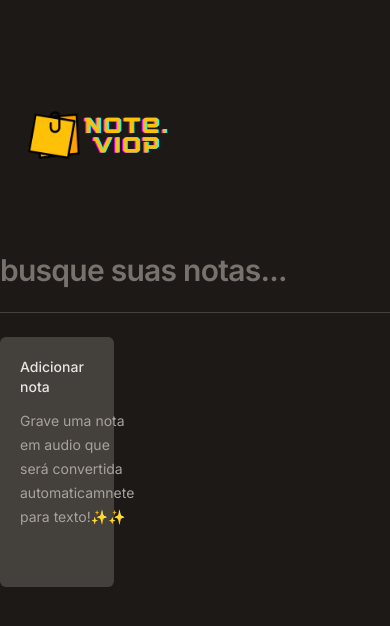
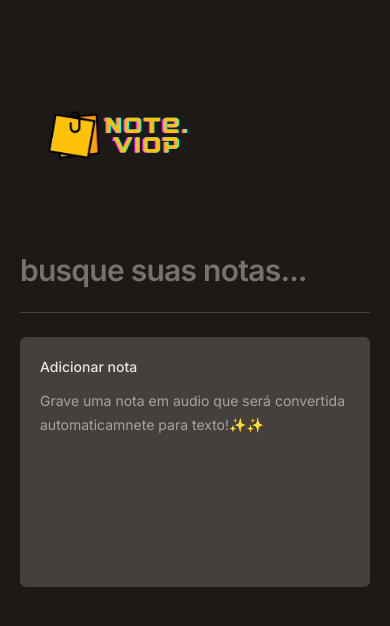
Before and after one commit to mateusfsdev/nlwexpertreact, a React (Vite) app: page / in a window 390 px wide. Shown: the top 626 px of the page. Built offline with nearby package versions, Linux system fonts and the light colour scheme.

Commit message:
responsive in tailwindcss god god god ✔🧃✔🧃✨

```diff
--- a/src/app.tsx
+++ b/src/app.tsx
@@ -51,7 +51,7 @@
 
 
   return (
-    <div className='mx-auto max-w-6xl my-12 space-y-6'>
+    <div className='mx-auto max-w-6xl my-12 space-y-6 px-5 md:px-0'>
       <img src={logo} alt="Logo site'bloco de notas.voip'" />
 
       <form className='w-full'>
@@ -66,7 +66,7 @@
 
       <div className='h-px bg-stone-700' />
 
-      <div className='grid grid-cols-3 auto-rows-[250px] gap-6'>
+      <div className='grid grid-cols-1 md:grid-cols-2 lg:grid-cols-3 auto-rows-[250px] gap-6'>
         <NewNote onNoteCreated={onNoteCreated}/>
 
         {filteredNotes.map(note =>{
--- a/src/components/newnotecard.tsx
+++ b/src/components/newnotecard.tsx
@@ -105,7 +105,7 @@
 
         <Dialog.DialogPortal>
           <Dialog.DialogOverlay className="inset-0 fixed bg-stone-950/60">
-            <Dialog.Content className="fixed overflow-hidden left-1/2 top-1/2 -translate-y-1/2 -translate-x-1/2 h-[60vh] max-w-[640px] w-full bg-stone-700 rounded-md flex flex-col aoutline-none">
+            <Dialog.Content className="fixed overflow-hidden inset-0 md:inset-auto md:left-1/2 md:top-1/2 md:-translate-y-1/2 md:-translate-x-1/2 md:h-[60vh] md:max-w-[640px] w-full bg-stone-700 md:rounded-md flex flex-col aoutline-none">
               <Dialog.Close className="absolute right-0 top-0 bg-stone-600 p-1.5 text-stone-400">
                 <X className="size-4
                 hover:text-stone-200" />
--- a/src/components/notecards.tsx
+++ b/src/components/notecards.tsx
@@ -28,7 +28,7 @@
 
       <Dialog.DialogPortal>
           <Dialog.DialogOverlay className="inset-0 fixed bg-stone-950/60">
-            <Dialog.Content className="fixed overflow-hidden left-1/2 top-1/2 -translate-y-1/2 -translate-x-1/2 h-[60vh] max-w-[640px] w-full bg-stone-700 rounded-md flex flex-col aoutline-none">
+            <Dialog.Content className="fixed inset-0 md:inset-auto overflow-hidden md:left-1/2 md:top-1/2 md:-translate-y-1/2 md:-translate-x-1/2 md:h-[60vh] md:max-w-[640px] w-full bg-stone-700 md:rounded-md flex flex-col aoutline-none">
               <Dialog.Close className="absolute right-0 top-0 bg-stone-600 p-1.5 text-stone-400">
                 <X className="size-4
                 hover:text-stone-200" />
```
